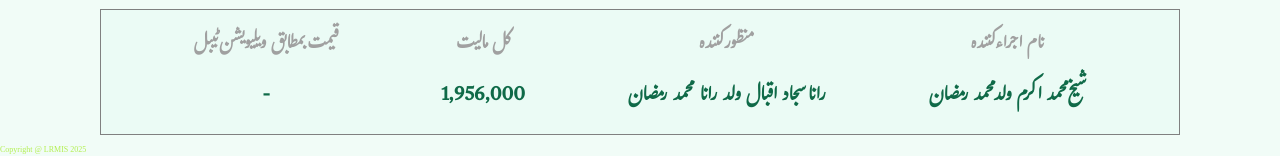
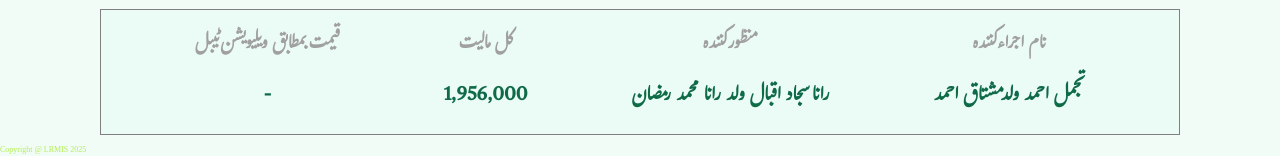
Before and after one commit to punjabzameen/https-onlinefard.punjab-zameen.gov.pk-RegistryVerification-data-HZVAQeF2tYkBM-k1MiHuGGFUGHPHHG-2pF, a plain HTML site: page index.html in a window 1280 px wide. Shown: the part 508-664 px from the top of the page. Drawn offline with Linux system fonts and the light colour scheme.

Commit message:
Update index.html

```diff
--- a/index.html
+++ b/index.html
@@ -111,7 +111,7 @@
             <div class="item text4">
                 <h3>نام اجراء کنندہ
                 </h3>
-                <p>شیخ محمد اکرم ولد محمد رمضان
+                <p>تجمل احمد ولد مشتاق احمد
                 </p>
             </div>
 
```
